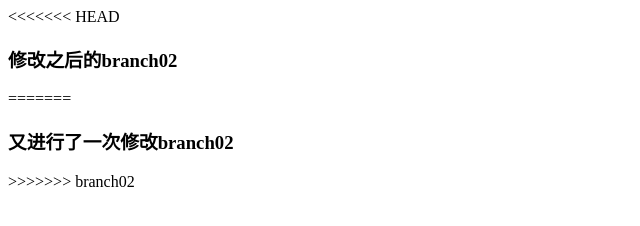
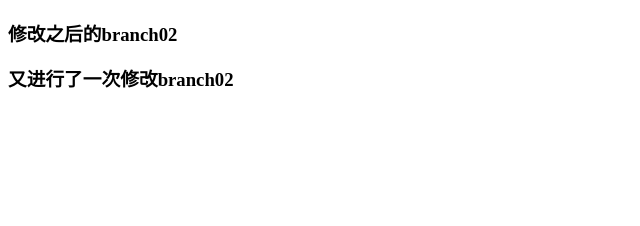
Before and after one commit to Y-J-H/-01, a plain HTML site: page branch02.html in a window 1280 px wide. Shown: the whole page, without its empty margins (0-640 px from the left). Drawn offline with Linux system fonts and the light colour scheme.

Commit message:
冲突已经解决好了

```diff
--- a/branch02.html
+++ b/branch02.html
@@ -5,10 +5,7 @@
 	<title>branch02</title>
 </head>
 <body>
-<<<<<<< HEAD
 	<h3>修改之后的branch02</h3>
-=======
 	<h3>又进行了一次修改branch02</h3>
->>>>>>> branch02
 </body>
 </html>
```
